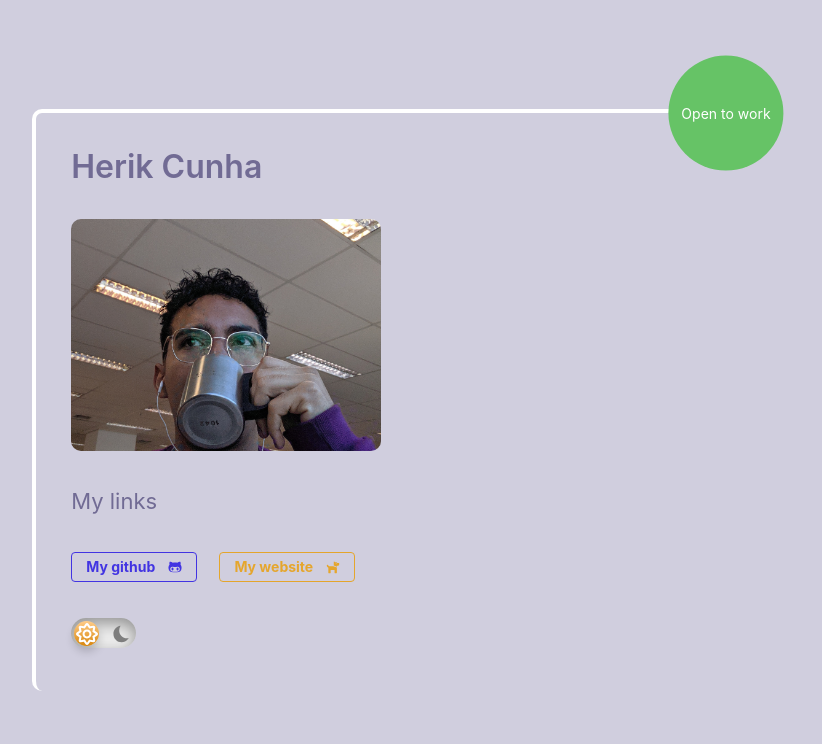
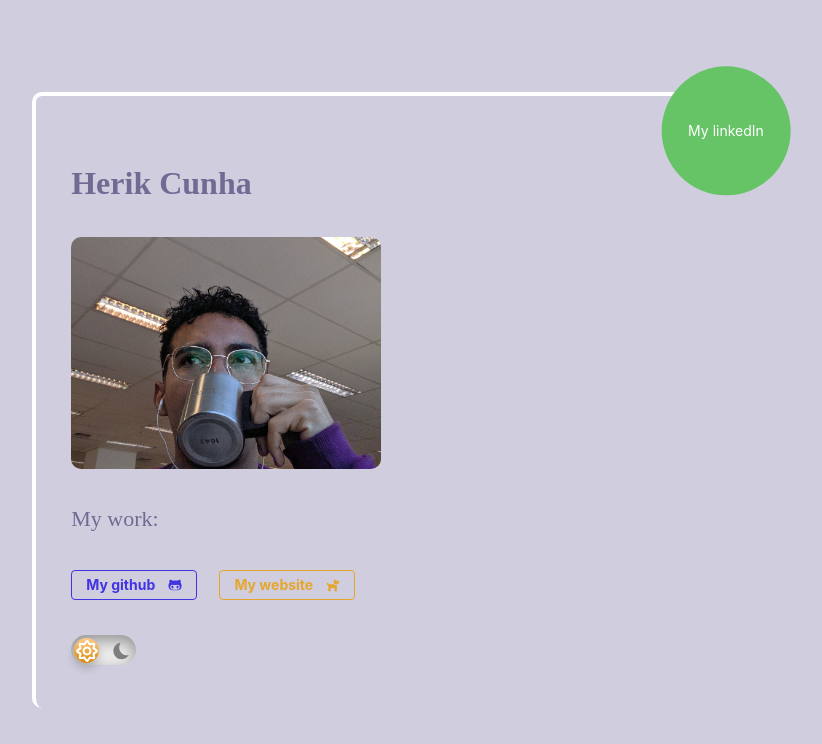
Before and after one commit to rherik/card-component, a React (Vite) app: page / in a window 1280 px wide. Shown: the top 744 px of the page, without its empty margins (261-1083 px from the left). Built offline with nearby package versions, Linux system fonts and the light colour scheme.

Commit message:
refactor: badge, css and add link to linkedin

```diff
--- a/index.html
+++ b/index.html
@@ -4,7 +4,7 @@
     <meta charset="UTF-8" />
     <link rel="icon" type="image/svg+xml" href="/vite.svg" />
     <meta name="viewport" content="width=device-width, initial-scale=1.0" />
-    <title>Card Component</title>
+    <title>Cartão de apresentação</title>
   </head>
   <body>
     <div id="root"></div>
--- a/src/App.tsx
+++ b/src/App.tsx
@@ -10,7 +10,7 @@ function App() {
       <div className='App'>
         <section className="card-container">
             <Card
-            body='My links'
+            body='My work:'
             title='Herik Cunha'
             image={yo}
             btn2={{
@@ -20,13 +20,16 @@ function App() {
               referencia: "siteflask-110i.onrender.com/",
               icon: <FaDog/>
             }}
-            indicator="Open to work"
             btn={{
               text: "My github",
               type: "primary",
               filled: false,
               referencia: "github.com/rherik",
               icon: <FaGithubAlt/>
+            }}
+            badge={{
+              text: "My linkedIn",
+              referencia: "linkedin.com/in/herik-cunha/"
             }}
             />
         </section>
--- a/src/components/Badge.module.css
+++ b/src/components/Badge.module.css
@@ -1,7 +1,6 @@
 .badge {
     padding: .5em 1em;
     border: .1em solid hsl(var(--accent2));
-    background-color: hsl(var(--bkg));
     color: hsl(var(--accent2));
     border-radius: var(--round-sm);
     max-width: max-content;
--- a/src/components/Badge.tsx
+++ b/src/components/Badge.tsx
@@ -1,11 +1,18 @@
 import { BadgeInterface } from "../types";
 import styles from './Badge.module.css';
+import stylesI from './Card.module.css';
 
-const Badge = ({text, filled}: BadgeInterface) => {
+
+const Badge = ({text, filled, referencia}: BadgeInterface) => {
     const filledClass = filled ? styles.filled: "";
-
+    const link = referencia?.startsWith('https') ? referencia : `https://${referencia}`;
   return (
-        <small className={`${styles.badge} ${filledClass}`}>{text}</small>
+        <a href={link}
+        target="_blank">
+            <div className={stylesI.indicator} onClick={() => `${link}`}>
+                <small className={`${styles.badge} ${filledClass}`}>{text}</small>
+            </div>
+        </a>
     )
 }
-export default Badge
+export default Badge;
--- a/src/components/Button.tsx
+++ b/src/components/Button.tsx
@@ -3,7 +3,7 @@ import styles from './Button.module.css';
 
 const Button = ({text, type, referencia, filled, icon}: ButtonInterface) => {
     const filledClass = filled ? styles.filled: "";
-    const link = referencia.startsWith('http') ? referencia : `http://${referencia}`;
+    const link = referencia.startsWith('https') ? referencia : `https://${referencia}`;
 
   return (
         <a href={link}
@@ -17,4 +17,4 @@ const Button = ({text, type, referencia, filled, icon}: ButtonInterface) => {
         </a>
     )
 }
-export default Button
+export default Button;
--- a/src/components/Card.module.css
+++ b/src/components/Card.module.css
@@ -13,6 +13,9 @@
     max-width: var(--content);
     color: var(--muted);
 }
+p {
+    font-family: Bembo;
+}
 .img {
     width: 50%;
     max-width: 100%;
@@ -24,13 +27,17 @@
     position: absolute;
     right: 0;
     background-color: rgb(102, 195, 102);
-    color: white;
     border-radius: var(--round-full);
     aspect-ratio: 2/2;
     display: grid;
     place-items: center;
     padding: var(--space-sm);
     transform: translate(50%, -50%);
+    cursor: pointer;
+}
+a{
+    color: white;
+    text-decoration: none;
 }
 .button {
     display: flex;
--- a/src/components/Card.tsx
+++ b/src/components/Card.tsx
@@ -5,7 +5,7 @@ import Badge from "./Badge";
 import Button from "./Button";
 import styles from './Card.module.css';
 
-const Card = ({ body, btn, title, badge, image, indicator, subtitle, btn2 }: CardInterface) => {
+const Card = ({ body, btn, title, badge, image, subtitle, btn2 }: CardInterface) => {
   const setDarkMode = () => {
     document.documentElement.setAttribute("data-theme", 'dark');
   };
@@ -19,14 +19,13 @@ const Card = ({ body, btn, title, badge, image, indicator, subtitle, btn2 }: Car
 
   return (
     <article className={`stack-lg ${styles.card}`}>
-      {indicator && <small className={styles.indicator}>{indicator}</small>}
+      {badge && <Badge text={badge.text} filled={badge.filled} referencia={badge.referencia} />}
       <div className="stack-sm">
         <h3 className={styles.title}>{title}</h3>
         {subtitle && <small className={styles.subtitle}>{subtitle}</small>}
       </div>
       {image && <img src={image} alt="Adoção svg" className={styles.img} />}
       <p className={styles.body}>{body}</p>
-      {badge && <Badge text={badge.text} filled={badge.filled} />}
       <div className="stack-sm">
         {btn && <Button text={btn.text} type={btn.type} filled={btn.filled} referencia={btn.referencia} icon={btn.icon} />}
         {btn2 && <Button text={btn2.text} type={btn2.type} filled={btn2.filled} referencia={btn2.referencia} icon={btn2.icon} />}
@@ -45,7 +44,6 @@ const Card = ({ body, btn, title, badge, image, indicator, subtitle, btn2 }: Car
               </span>
             </label>
         </div>
-
     </article>
   );
 };
--- a/src/index.css
+++ b/src/index.css
@@ -83,7 +83,7 @@ body {
     place-items: center;
     min-height: 100vh;
     padding: var(--space-lg);
-    font-family: Inter, Avenir, Helvetica, Arial, sans-serif;
+    font-family: Inter, Avenir, Bembo, Helvetica, Arial, sans-serif;
     font-size: var(--fs-400);
     line-height: var(--lh-1-4);
     font-weight: 400;
@@ -101,6 +101,7 @@ h3,
 h4,
 h5,
 h6 {
+    font-family: 'Bembo';
     font-weight: 600;
     line-height: var(--lh-1-1);
     font-size: var(--fs-500);
```
Also changed, not shown: src/types.ts (+9 -8 lines).
